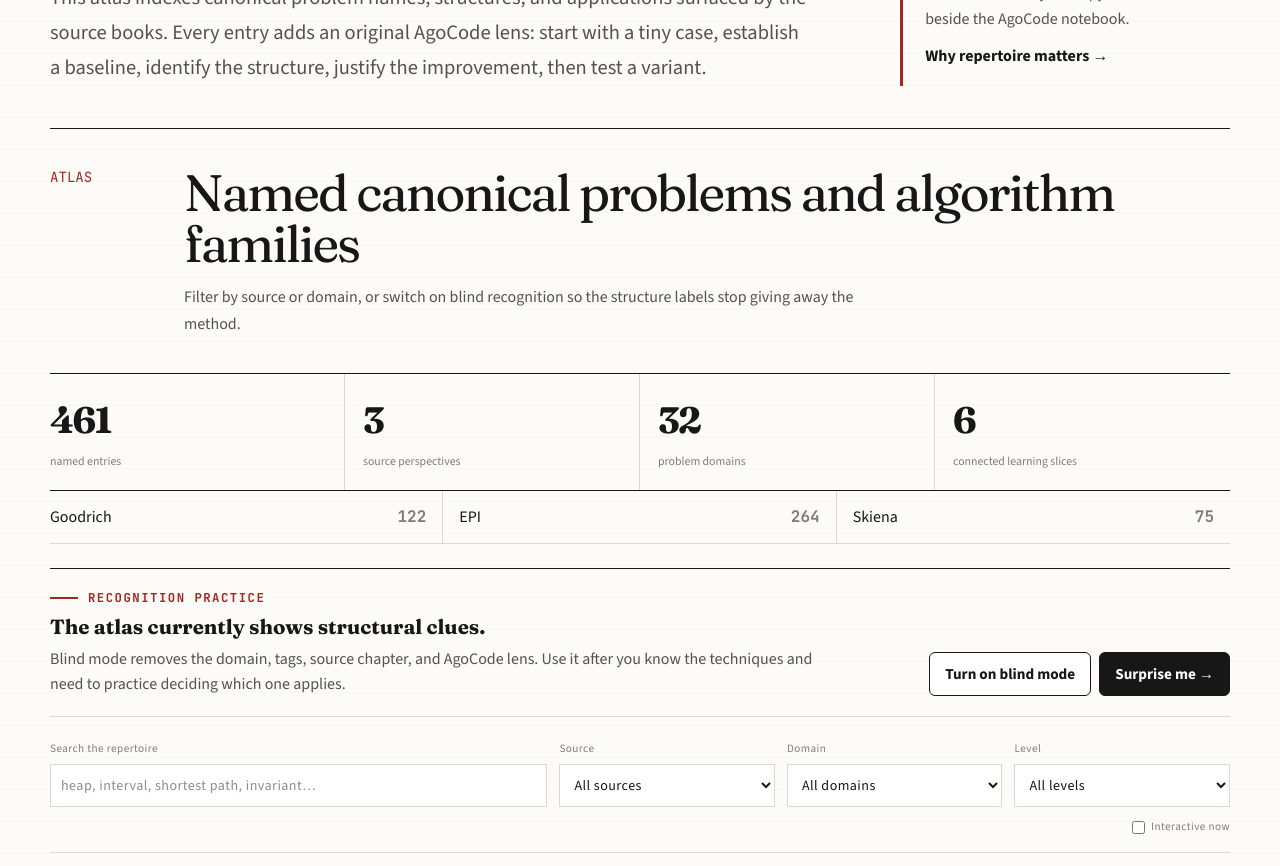
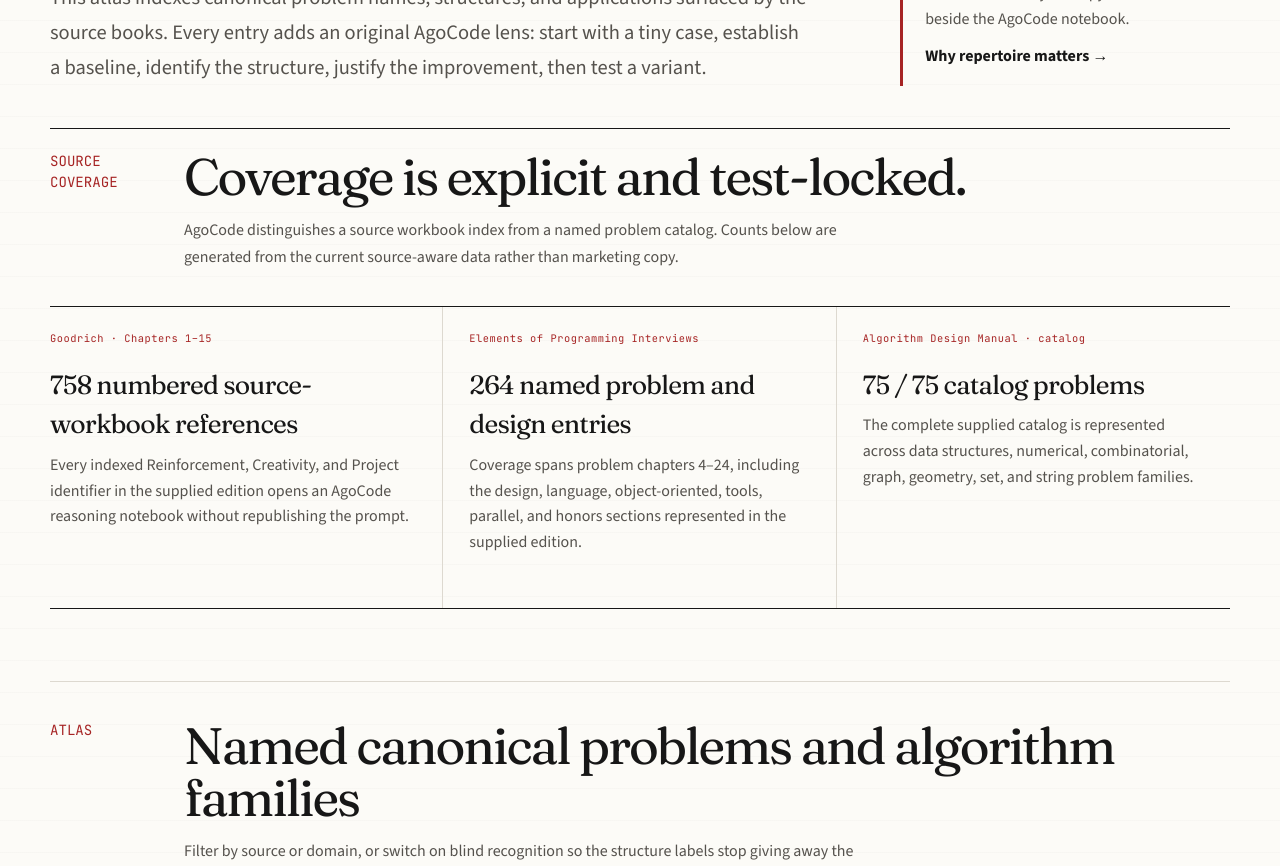
Before and after one commit to anatwork14/agocode, a Next.js app: page /exercises in a window 1280 px wide. Shown: the part 460-1326 px from the top of the page. Built offline with nearby package versions, Linux system fonts and the light colour scheme.

Commit message:
feat: expose source coverage ledger in problem atlas

```diff
--- a/app/exercises/page.tsx
+++ b/app/exercises/page.tsx
@@ -1,11 +1,16 @@
 import Link from "next/link";
 import { ExerciseCatalog } from "@/components/exercises/ExerciseCatalog";
 import { GoodrichWorkbookIndex } from "@/components/exercises/GoodrichWorkbookIndex";
+import { canonicalExercises } from "@/lib/knowledge/all-exercises";
+import { goodrichExerciseCount } from "@/lib/knowledge/goodrich-workbook";
 
 export const metadata = {
   title: "Exercise Atlas",
   description: "A source-aware catalog of canonical data-structure and algorithm problems with AgoCode problem-solving lenses.",
 };
+
+const epiCount = canonicalExercises.filter((item) => item.source === "epi").length;
+const skienaCount = canonicalExercises.filter((item) => item.source === "skiena").length;
 
 export default function ExercisesPage() {
   return (
@@ -31,6 +36,35 @@ export default function ExercisesPage() {
           </aside>
         </div>
 
+        <section className="section" style={{ paddingTop: 22 }}>
+          <div className="section-heading">
+            <div className="section-heading__index">SOURCE COVERAGE</div>
+            <div>
+              <h2>Coverage is explicit and test-locked.</h2>
+              <p>
+                AgoCode distinguishes a source workbook index from a named problem catalog. Counts below are generated from the current source-aware data rather than marketing copy.
+              </p>
+            </div>
+          </div>
+          <div className="home-knowledge__grid">
+            <article className="home-knowledge__item">
+              <span className="mono">Goodrich · Chapters 1–15</span>
+              <h3>{goodrichExerciseCount} numbered source-workbook references</h3>
+              <p>Every indexed Reinforcement, Creativity, and Project identifier in the supplied edition opens an AgoCode reasoning notebook without republishing the prompt.</p>
+            </article>
+            <article className="home-knowledge__item">
+              <span className="mono">Elements of Programming Interviews</span>
+              <h3>{epiCount} named problem and design entries</h3>
+              <p>Coverage spans problem chapters 4–24, including the design, language, object-oriented, tools, parallel, and honors sections represented in the supplied edition.</p>
+            </article>
+            <article className="home-knowledge__item">
+              <span className="mono">Algorithm Design Manual · catalog</span>
+              <h3>{skienaCount} / 75 catalog problems</h3>
+              <p>The complete supplied catalog is represented across data structures, numerical, combinatorial, graph, geometry, set, and string problem families.</p>
+            </article>
+          </div>
+        </section>
+
         <section className="section" style={{ paddingTop: 38 }}>
           <div className="section-heading">
             <div className="section-heading__index">ATLAS</div>
```
